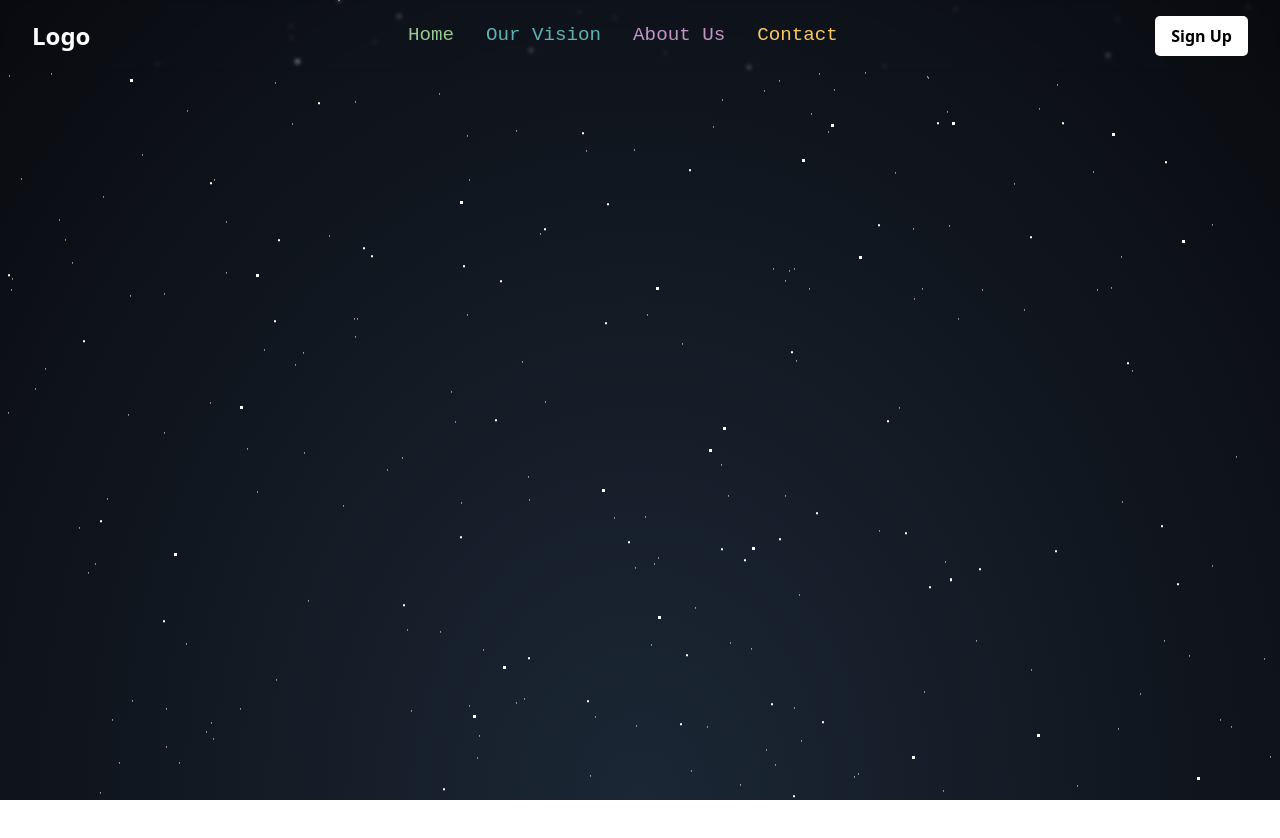
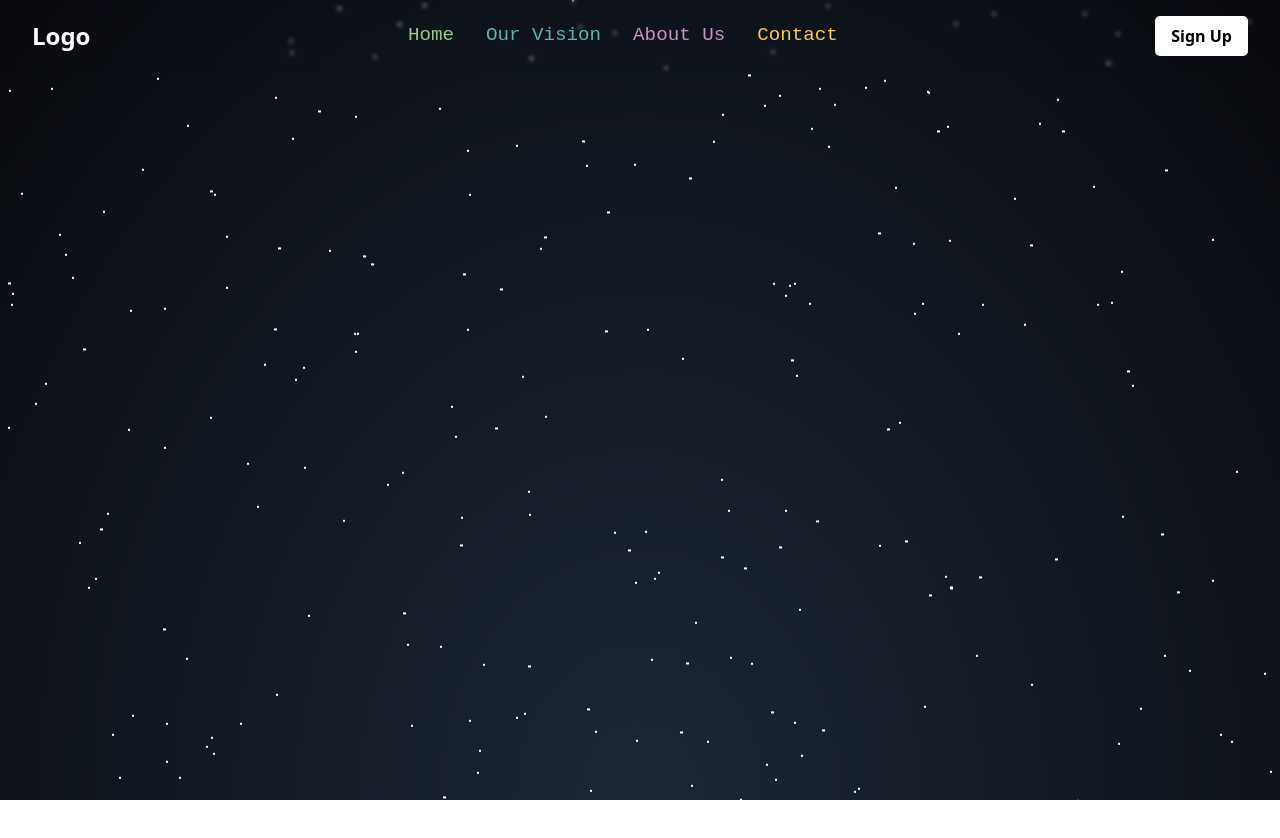
Before and after one commit to DuhanJishnu/LURN-beta, a React (Vite) app in the folder apps/frontend/: page /contact in a window 1280 px wide. Shown: the top 838 px of the page. After the commit the page ends 800 px from the top, so only its background shows below. Built offline with nearby package versions, Linux system fonts and the light colour scheme; a web font is replaced by a local one.

Commit message:
adjusted heightod pages and removed stars3

```diff
--- a/apps/frontend/src/Components/MainContent.jsx
+++ b/apps/frontend/src/Components/MainContent.jsx
@@ -3,9 +3,9 @@ import LinkButton from "../Components/LinkButton.jsx";
 const MainContent = () => {
   return (
     <section className="z-0 wrapper pt-20 sm:flex flex-auto">
-      <div id="stars"></div>
+     <div id="stars"></div>
       <div id="stars2"></div>
-      <div id="stars3"></div>
+
 
       <div className="z-0 grid grid-cols-1 sm:grid-cols-2 place-items-center h-[100%`] pl-4 sm:pl-[5rem] text-white font-courier_new">
         <div className="grid place-content-center max-w-full sm:max-w-[70%] sm:leading-loose pb-10">
--- a/apps/frontend/src/Components/NightSky.css
+++ b/apps/frontend/src/Components/NightSky.css
@@ -28,8 +28,9 @@
 }
 
 #stars {
-    width: 1px;
-    height: 1px;
+    aspect-ratio: 1;
+    width: 1.5px;
+    height: 1.5px;
     background: transparent;
     animation: animStar 50s linear infinite;
     box-shadow: 779px 1331px #fff, 324px 42px #fff, 303px 586px #fff,
@@ -215,8 +216,9 @@
     content: '';
     position: absolute;
     top: 2000px;
-    width: 1px;
-    height: 1px;
+    width: 1.5px;
+    height: 1.5px;
+    aspect-ratio: 1;
     background: transparent;
     box-shadow: 779px 1331px #fff, 324px 42px #fff, 303px 586px #fff,
     1312px 276px #fff, 451px 625px #fff, 521px 1931px #fff, 1087px 1871px #fff,
@@ -398,8 +400,9 @@
 }
 
 #stars2 {
-    width: 2px;
-    height: 2px;
+    width: 2.5px;
+    height: 2.5px;
+    aspect-ratio: 1;
     background: transparent;
     animation: animStar 100s linear infinite;
     box-shadow: 1448px 320px #fff, 1775px 1663px #fff, 332px 1364px #fff,
@@ -459,8 +462,9 @@
     content: '';
     position: absolute;
     top: 2000px;
-    width: 2px;
-    height: 2px;
+    aspect-ratio: 1;
+    width: 2.5px;
+    height: 2.5px;
     background: transparent;
     box-shadow: 1448px 320px #fff, 1775px 1663px #fff, 332px 1364px #fff,
     878px 340px #fff, 569px 1832px #fff, 1422px 1684px #fff, 1946px 1907px #fff,
@@ -515,73 +519,7 @@
     986px 1529px #fff, 1667px 1137px #fff;
 }
 
-#stars3 {
-    width: 3px;
-    height: 3px;
-    background: transparent;
-    animation: animStar 150s linear infinte;
-    box-shadow: 387px 1878px #fff, 760px 1564px #fff, 1487px 999px #fff,
-    948px 1828px #fff, 1977px 1001px #fff, 1284px 1963px #fff, 656px 284px #fff,
-    1268px 1635px #fff, 1820px 598px #fff, 642px 1900px #fff, 296px 57px #fff,
-    921px 1620px #fff, 476px 1858px #fff, 658px 613px #fff, 1171px 1363px #fff,
-    1419px 283px #fff, 1037px 731px #fff, 503px 663px #fff, 1562px 463px #fff,
-    383px 1197px #fff, 1171px 1233px #fff, 876px 1768px #fff, 856px 1615px #fff,
-    1375px 1924px #fff, 1725px 918px #fff, 952px 119px #fff, 768px 1212px #fff,
-    992px 1462px #fff, 1929px 717px #fff, 1947px 755px #fff, 1818px 1123px #fff,
-    1896px 1672px #fff, 460px 198px #fff, 256px 271px #fff, 752px 544px #fff,
-    1222px 1859px #fff, 1851px 443px #fff, 313px 1858px #fff, 709px 446px #fff,
-    1546px 697px #fff, 674px 1155px #fff, 1112px 130px #fff, 355px 1790px #fff,
-    1496px 974px #fff, 1696px 480px #fff, 1316px 1265px #fff, 1645px 1063px #fff,
-    1182px 237px #fff, 427px 1582px #fff, 859px 253px #fff, 458px 939px #fff,
-    1517px 1644px #fff, 1943px 60px #fff, 212px 1650px #fff, 966px 1786px #fff,
-    473px 712px #fff, 130px 76px #fff, 1417px 1186px #fff, 909px 1580px #fff,
-    1913px 762px #fff, 204px 1143px #fff, 1998px 1057px #fff, 1468px 1301px #fff,
-    144px 1676px #fff, 21px 1601px #fff, 382px 1362px #fff, 912px 753px #fff,
-    1488px 1405px #fff, 802px 156px #fff, 174px 550px #fff, 338px 1366px #fff,
-    1197px 774px #fff, 602px 486px #fff, 682px 1877px #fff, 348px 1503px #fff,
-    407px 1139px #fff, 950px 1400px #fff, 922px 1139px #fff, 1697px 293px #fff,
-    1238px 1281px #fff, 1038px 1197px #fff, 376px 1889px #fff,
-    1255px 1680px #fff, 1008px 1316px #fff, 1538px 1447px #fff,
-    1186px 874px #fff, 1967px 640px #fff, 1341px 19px #fff, 29px 1732px #fff,
-    16px 1650px #fff, 1021px 1075px #fff, 723px 424px #fff, 1175px 41px #fff,
-    494px 1957px #fff, 1296px 431px #fff, 175px 1507px #fff, 831px 121px #fff,
-    498px 1947px #fff, 617px 880px #fff, 240px 403px #fff;
-}
 
-#stars3:after {
-    content: '';
-    position: absolute;
-    top: 2000px;
-    width: 3px;
-    height: 3px;
-    background: transparent;
-    box-shadow: 387px 1878px #fff, 760px 1564px #fff, 1487px 999px #fff,
-    948px 1828px #fff, 1977px 1001px #fff, 1284px 1963px #fff, 656px 284px #fff,
-    1268px 1635px #fff, 1820px 598px #fff, 642px 1900px #fff, 296px 57px #fff,
-    921px 1620px #fff, 476px 1858px #fff, 658px 613px #fff, 1171px 1363px #fff,
-    1419px 283px #fff, 1037px 731px #fff, 503px 663px #fff, 1562px 463px #fff,
-    383px 1197px #fff, 1171px 1233px #fff, 876px 1768px #fff, 856px 1615px #fff,
-    1375px 1924px #fff, 1725px 918px #fff, 952px 119px #fff, 768px 1212px #fff,
-    992px 1462px #fff, 1929px 717px #fff, 1947px 755px #fff, 1818px 1123px #fff,
-    1896px 1672px #fff, 460px 198px #fff, 256px 271px #fff, 752px 544px #fff,
-    1222px 1859px #fff, 1851px 443px #fff, 313px 1858px #fff, 709px 446px #fff,
-    1546px 697px #fff, 674px 1155px #fff, 1112px 130px #fff, 355px 1790px #fff,
-    1496px 974px #fff, 1696px 480px #fff, 1316px 1265px #fff, 1645px 1063px #fff,
-    1182px 237px #fff, 427px 1582px #fff, 859px 253px #fff, 458px 939px #fff,
-    1517px 1644px #fff, 1943px 60px #fff, 212px 1650px #fff, 966px 1786px #fff,
-    473px 712px #fff, 130px 76px #fff, 1417px 1186px #fff, 909px 1580px #fff,
-    1913px 762px #fff, 204px 1143px #fff, 1998px 1057px #fff, 1468px 1301px #fff,
-    144px 1676px #fff, 21px 1601px #fff, 382px 1362px #fff, 912px 753px #fff,
-    1488px 1405px #fff, 802px 156px #fff, 174px 550px #fff, 338px 1366px #fff,
-    1197px 774px #fff, 602px 486px #fff, 682px 1877px #fff, 348px 1503px #fff,
-    407px 1139px #fff, 950px 1400px #fff, 922px 1139px #fff, 1697px 293px #fff,
-    1238px 1281px #fff, 1038px 1197px #fff, 376px 1889px #fff,
-    1255px 1680px #fff, 1008px 1316px #fff, 1538px 1447px #fff,
-    1186px 874px #fff, 1967px 640px #fff, 1341px 19px #fff, 29px 1732px #fff,
-    16px 1650px #fff, 1021px 1075px #fff, 723px 424px #fff, 1175px 41px #fff,
-    494px 1957px #fff, 1296px 431px #fff, 175px 1507px #fff, 831px 121px #fff,
-    498px 1947px #fff, 617px 880px #fff, 240px 403px #fff;
-}
 
 
 @keyframes animStar {
--- a/apps/frontend/src/pages/AboutUs.jsx
+++ b/apps/frontend/src/pages/AboutUs.jsx
@@ -34,7 +34,7 @@ function App() {
     <div className="wrapper -z-30">
       <div id="stars" ></div>
       <div id="stars2" ></div>
-      <div id="stars3" ></div>
+
       <div className="pt-20">
         <div className="flex flex-wrap justify-center text-3xl text-white font-bold ">Our Team</div>
       </div>
--- a/apps/frontend/src/pages/OurVision.jsx
+++ b/apps/frontend/src/pages/OurVision.jsx
@@ -3,10 +3,10 @@ import "../Components/NightSky.css";
 
 const OurVision = () => {
     return (
-      <div className="wrapper">
+      <div className="wrapper h-screen">
       <div id="stars"></div>
       <div id="stars2"></div>
-      <div id="stars3"></div>
+
       </div>
   );
 };
```
